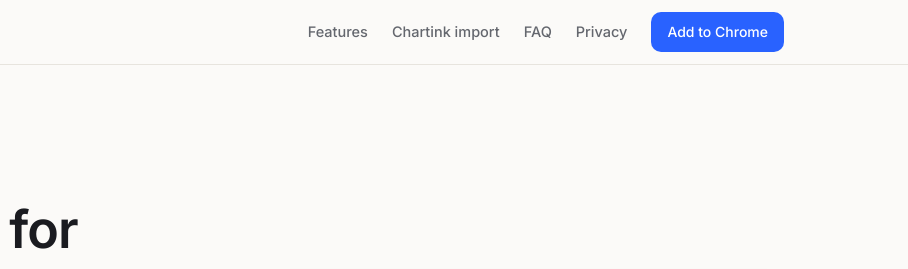
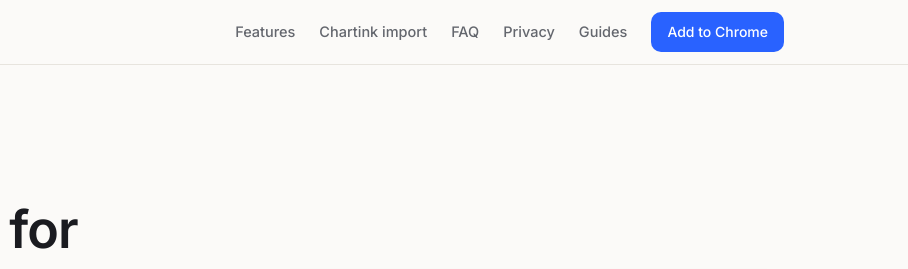
Before and after one commit to AlenSarangSatheesh/Tradingview-Watchlist, a plain HTML site: page index.html in a window 1280 px wide. Shown: the top 269 px of the page, 372-1280 px from the left. Drawn offline with Linux system fonts and the light colour scheme.

Commit message:
Add Guides to primary navigation across all pages
The pillar was reachable from footers, breadcrumbs and the homepage lead
link, but not the header menu. Add a Guides nav item site-wide (marked
aria-current on the pillar itself) to complete the internal-linking cluster.

```diff
--- a/index.html
+++ b/index.html
@@ -101,6 +101,7 @@
         <a href="#chartink">Chartink import</a>
         <a href="#faq">FAQ</a>
         <a href="privacy.html">Privacy</a>
+        <a href="tradingview-watchlists-guide.html">Guides</a>
         <a class="btn" href="https://chromewebstore.google.com/detail/chjgeokhoafgiendihkdkijpbapabckb" target="_blank" rel="noopener">Add to Chrome</a>
       </nav>
     </div>
```
Also changed, not shown: chartink-to-tradingview.html (+1 -0 lines), csv-to-tradingview.html (+1 -0 lines), privacy.html (+1 -0 lines), tradingview-watchlist-limit.html (+1 -0 lines), tradingview-watchlists-guide.html (+1 -0 lines).
